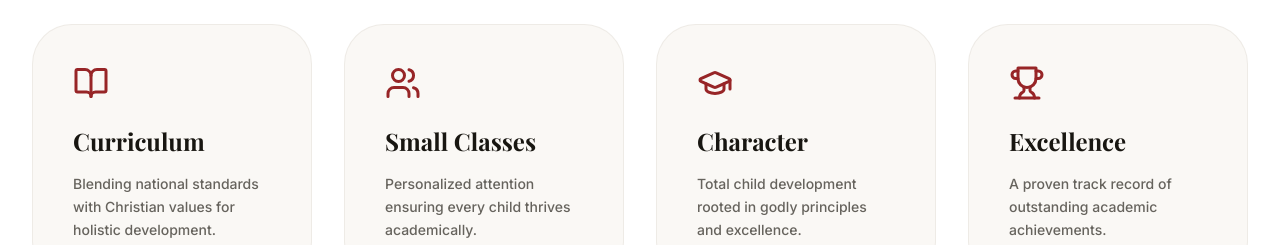
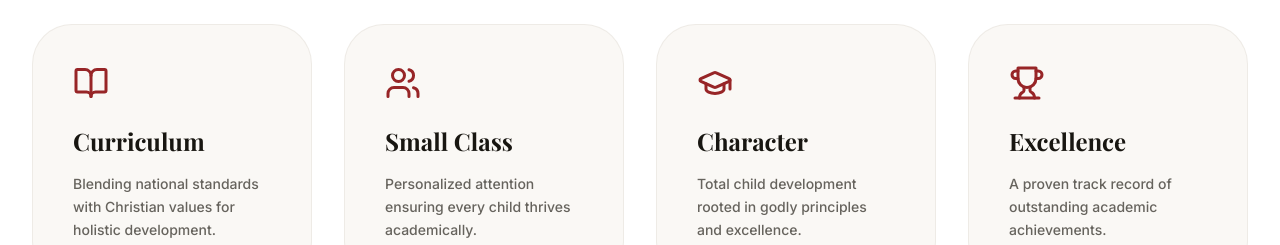
Before and after one commit to Valentinetemi/TPC-Website, a Next.js app: page /school in a window 1280 px wide. Shown: the part 920-1165 px from the top of the page. Built offline with nearby package versions, Linux system fonts and the light colour scheme; a web font is replaced by a local one.

Commit message:
Made some changes

```diff
--- a/app/school/page.tsx
+++ b/app/school/page.tsx
@@ -58,7 +58,7 @@ export default function SchoolPage() {
               },
               {
                 icon: Users,
-                title: "Small Classes",
+                title: "Small Class",
                 desc: "Personalized attention ensuring every child thrives academically.",
               },
               {
```
